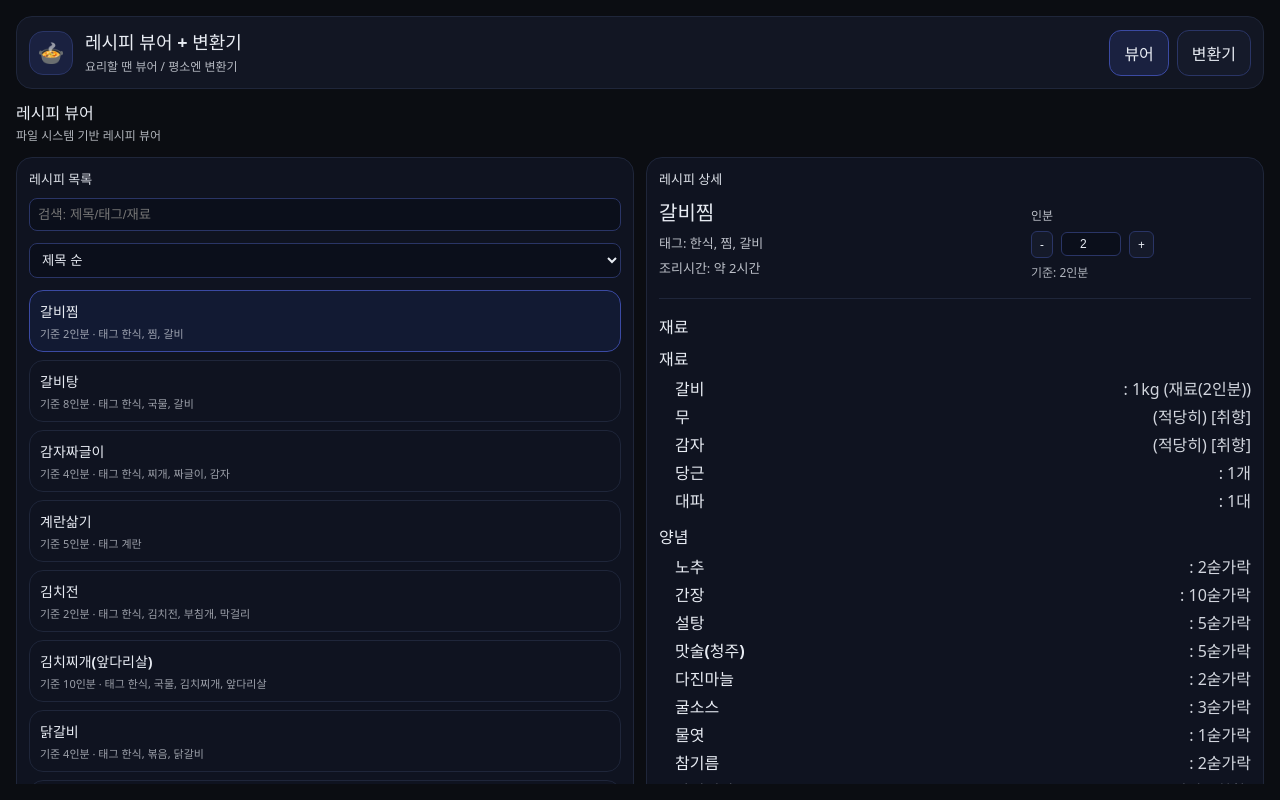
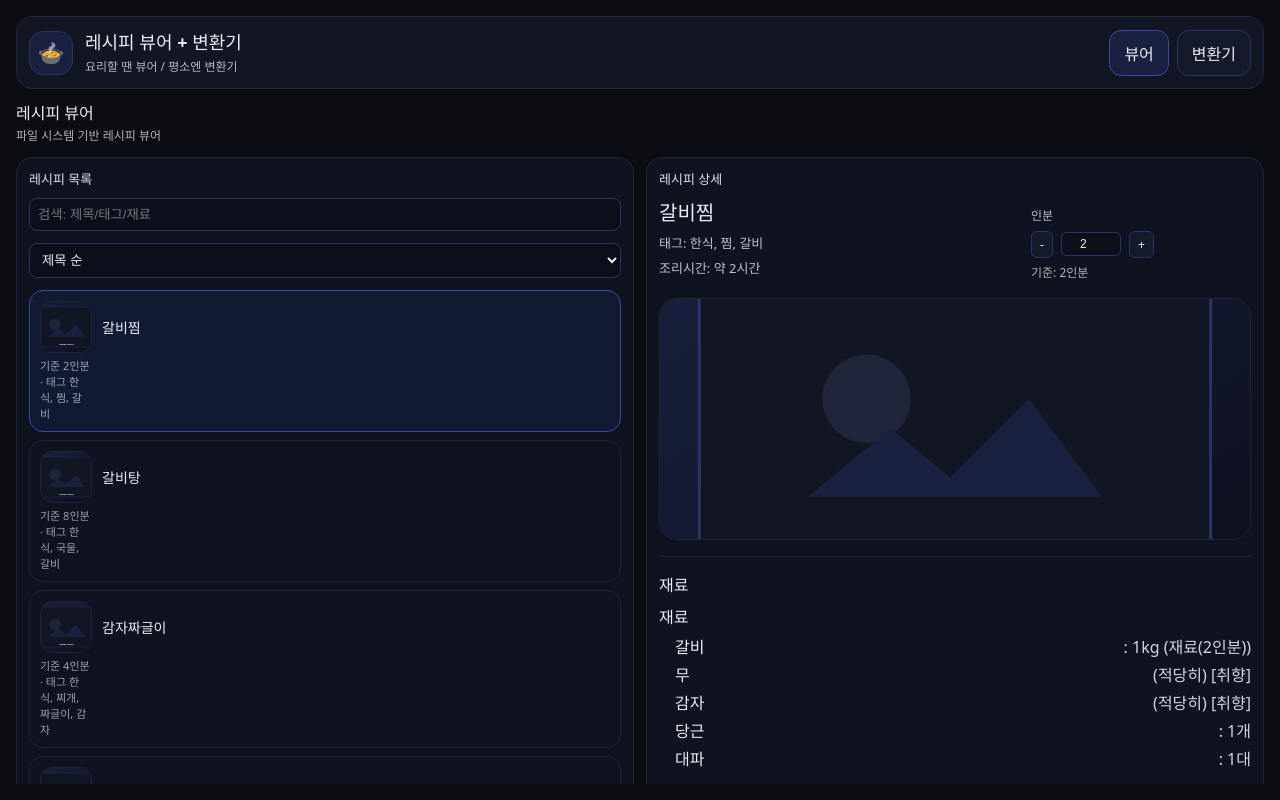
Before and after one commit to glamboy77-tech/RecipeBook, a React (Vite) app in the folder recipe-jsonizer/: page / in a window 1280 px wide. Built offline with nearby package versions, Linux system fonts and the light colour scheme.

Commit message:
사진 추가

```diff
--- a/recipe-jsonizer/public/recipes/참치전.json
+++ b/recipe-jsonizer/public/recipes/참치전.json
@@ -133,6 +133,10 @@
       "timer_sec": null
     }
   ],
+  "image": {
+    "src": "recipes/images/placeholder.svg",
+    "alt": "참치전"
+  },
   "memo": "업그레이드 옵션: 1) 고소하게: 마요네즈 1큰술 추가. 2) 아이용: 양파를 줄이고 설탕 한 꼬집 또는 우유 1큰술. 3) 술안주: 다진 청양고추 1/2개 + 간장 1작은술. 4) 바삭하게: 부침가루 대신 튀김가루 + 기름 넉넉히.",
   "source": ""
 }
--- a/recipe-jsonizer/public/recipes/크림파스타.json
+++ b/recipe-jsonizer/public/recipes/크림파스타.json
@@ -225,6 +225,10 @@
       "timer_sec": null
     }
   ],
+  "image": {
+    "src": "recipes/images/placeholder.svg",
+    "alt": "크림파스타"
+  },
   "memo": "",
   "source": ""
 }
--- a/recipe-jsonizer/src/components/RecipeViewer.jsx
+++ b/recipe-jsonizer/src/components/RecipeViewer.jsx
@@ -42,6 +42,22 @@ function formatTimeTotal(minutes) {
   if (hours > 0 && mins > 0) return `약 ${hours}시간 ${mins}분`;
   if (hours > 0) return `약 ${hours}시간`;
   return `약 ${mins}분`;
+}
+
+const DEFAULT_IMAGE = "recipes/images/placeholder.svg";
+
+function getRecipeImage(recipe) {
+  const img = recipe?.image;
+  if (!img) return { src: DEFAULT_IMAGE, alt: recipe?.title || "레시피" };
+
+  if (typeof img === "string") {
+    return { src: img || DEFAULT_IMAGE, alt: recipe?.title || "레시피" };
+  }
+
+  return {
+    src: img?.src || DEFAULT_IMAGE,
+    alt: img?.alt || recipe?.title || "레시피",
+  };
 }
 
 function RecipeViewerEmbedded({ recipe }) {
@@ -97,6 +113,15 @@ function RecipeViewerEmbedded({ recipe }) {
                 ))}
               </div>
             )}
+          </div>
+
+          <div style={styles.heroImageWrap}>
+            <img
+              src={getRecipeImage(recipe).src}
+              alt={getRecipeImage(recipe).alt}
+              style={styles.heroImage}
+              loading="lazy"
+            />
           </div>
 
           <div style={{ ...styles.grid2, gridTemplateColumns: isMobile ? "1fr" : styles.grid2.gridTemplateColumns }}>
@@ -368,6 +393,14 @@ function RecipeViewerApp() {
                     ...(selectedId === r.id ? styles.listItemActive : {}),
                   }}
                 >
+                  <div style={styles.listItemThumb}>
+                    <img
+                      src={getRecipeImage(r).src}
+                      alt={getRecipeImage(r).alt}
+                      style={styles.listItemImg}
+                      loading="lazy"
+                    />
+                  </div>
                   <div style={styles.listItemTitle}>{r.title}</div>
                   <div style={styles.listItemMeta}>
                     기준 {r.base_servings ?? "?"}인분 · 태그 {(r.tags || []).slice(0, 4).join(", ") || "-"}
@@ -423,6 +456,15 @@ function RecipeViewerApp() {
                     기준: {selected.base_servings}인분
                   </div>
                 </div>
+              </div>
+
+              <div style={styles.heroImageWrap}>
+                <img
+                  src={getRecipeImage(selected).src}
+                  alt={getRecipeImage(selected).alt}
+                  style={styles.heroImage}
+                  loading="lazy"
+                />
               </div>
 
               <div style={styles.sectionDivider} />
@@ -550,8 +592,10 @@ const styles = {
   emptyBox: { padding: 12, borderRadius: 14, border: "1px dashed #2a3566", opacity: 0.8, lineHeight: 1.4, textAlign: "center", color: "#e8ecf3" },
 
   // 목록 스타일
-  listItem: { padding: 10, borderRadius: 14, border: "1px solid #1f263a", background: "#0f1320", cursor: "pointer", marginBottom: 8, textAlign: "left", width: "100%" },
+  listItem: { padding: 10, borderRadius: 14, border: "1px solid #1f263a", background: "#0f1320", cursor: "pointer", marginBottom: 8, textAlign: "left", width: "100%", display: "grid", gridTemplateColumns: "52px 1fr", columnGap: 10, alignItems: "center" },
   listItemActive: { borderColor: "#3b4aa3", background: "#121a33" },
+  listItemThumb: { width: 52, height: 52, borderRadius: 12, overflow: "hidden", border: "1px solid #1f263a", background: "#0b0f1b", display: "grid", placeItems: "center" },
+  listItemImg: { width: "100%", height: "100%", objectFit: "cover", display: "block" },
   listItemTitle: { fontWeight: 800, fontSize: 14, color: "#e8ecf3" },
   listItemMeta: { opacity: 0.65, fontSize: 11, marginTop: 4, color: "#e8ecf3" },
 
@@ -566,6 +610,9 @@ const styles = {
   servingsBtn: { padding: "4px 8px", borderRadius: 6, border: "1px solid #2a3566", background: "#151a2a", color: "#e8ecf3", cursor: "pointer", fontSize: 12 },
   servingsInput: { width: 60, padding: "4px 6px", borderRadius: 6, border: "1px solid #2a3566", background: "#0b0f1b", color: "#e8ecf3", textAlign: "center", fontSize: 12 },
   servingsNote: { fontSize: 12, opacity: 0.75, marginTop: 6, color: "#e8ecf3" },
+
+  heroImageWrap: { marginBottom: 16, borderRadius: 18, overflow: "hidden", border: "1px solid #1f263a", background: "#0b0f1b" },
+  heroImage: { width: "100%", maxHeight: 240, objectFit: "cover", display: "block" },
 
   sectionDivider: { height: 1, background: "#1f263a", margin: "16px 0" },
   section: { marginBottom: 16 },
```
Also changed, not shown: recipe-jsonizer/public/recipes/images/placeholder.svg (added).
